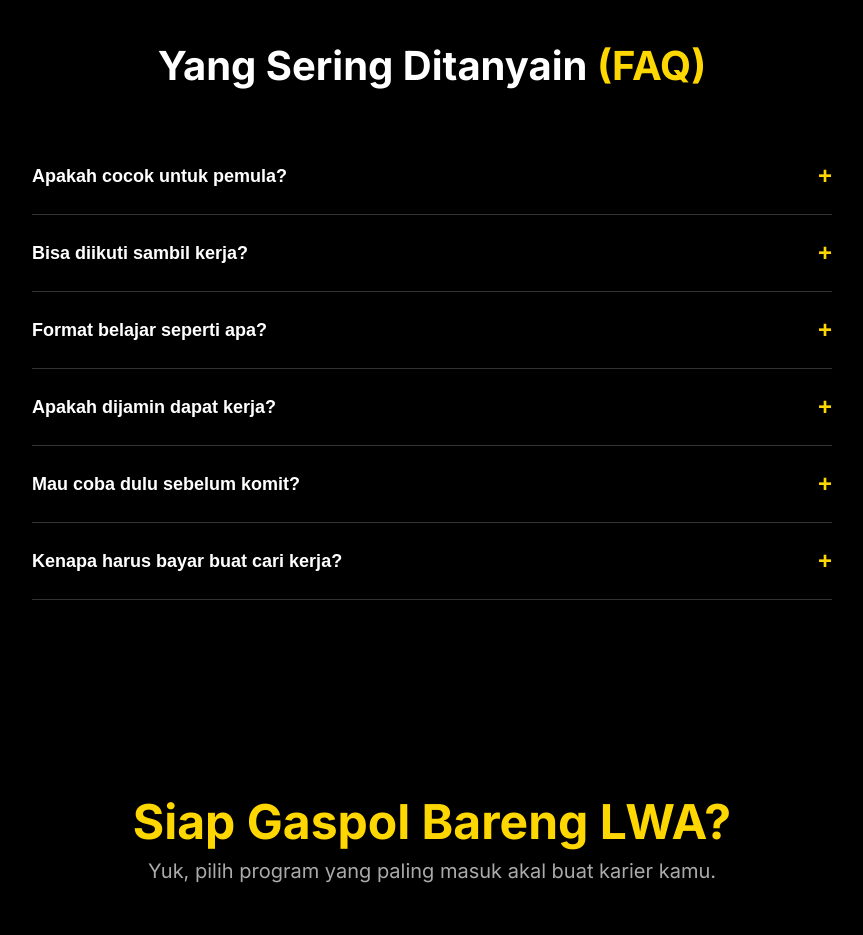
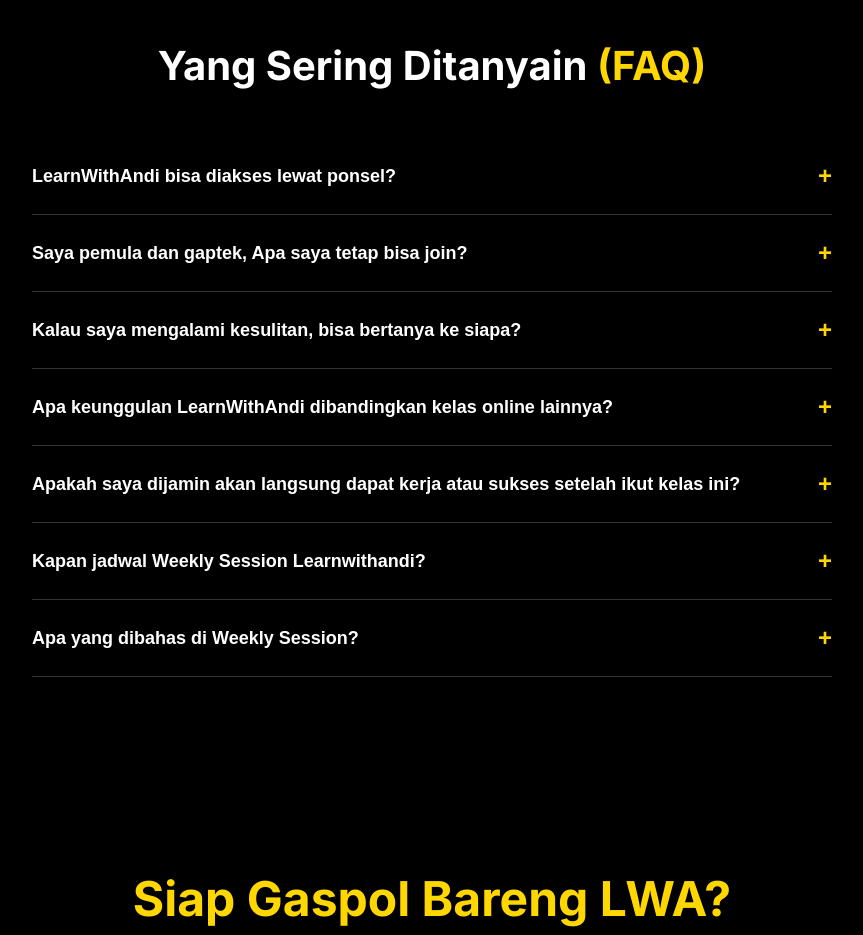
Before and after one commit to alvianzf/learnwithandi.com, a Next.js app: page / in a window 1280 px wide. Shown: the part 9460-10395 px from the top of the page, without its empty margins (208-1071 px from the left). Built offline with nearby package versions, Linux system fonts and the light colour scheme.

Commit message:
feat: add formatting to faqs and fix grammar

```diff
--- a/src/components/FaqSection.tsx
+++ b/src/components/FaqSection.tsx
@@ -29,7 +29,10 @@
             <div
               className={`${styles.answerContainer} ${openIndex === index ? styles.open : ''}`}
             >
-              <p className={styles.answer}>{item.answer}</p>
+              <div
+                className={styles.answer}
+                dangerouslySetInnerHTML={{ __html: item.answer }}
+              />
             </div>
           </div>
         ))}
--- a/src/data/content.ts
+++ b/src/data/content.ts
@@ -376,28 +376,32 @@
     id: "faq",
     items: [
       {
-        question: "Apakah cocok untuk pemula?",
-        answer: "Ya, materi disusun dari dasar hingga advanced, cocok untuk berbagai level pengalaman.",
+        question: "LearnWithAndi bisa diakses lewat ponsel?",
+        answer: "<b>Ya, seluruh materi LearnWithAndi bisa diakses melalui ponsel, laptop, maupun tablet.</b> Platform LWA dirancang agar kamu bisa belajar fleksibel kapan saja dan di mana saja. Cocok untuk kamu yang punya kesibukan atau mobilitas tinggi.",
       },
       {
-        question: "Bisa diikuti sambil kerja?",
-        answer: "Bisa. Jadwal fleksibel dan materi bisa diakses kapan saja.",
+        question: "Saya pemula dan gaptek, Apa saya tetap bisa join?",
+        answer: "<b>Tentu bisa!</b> LearnWithAndi dibangun untuk kamu yang <b>fresh graduate, shifting career, maupun yang sudah break career</b> bahkan untuk kamu yang belum familiar dengan dunia digital. Materi disusun secara step-by-step, pembahasan mudah dimengerti, panduan visual yang mendukung, contoh-contoh praktis dan langsung bisa dipraktekan.",
       },
       {
-        question: "Format belajar seperti apa?",
-        answer: "Kombinasi materi video/teks, live session, tugas praktik, dan diskusi komunitas.",
+        question: "Kalau saya mengalami kesulitan, bisa bertanya ke siapa?",
+        answer: "<b>You'll never walk alone.</b> Tersedia akses ke <b>Grup support eksklusif</b> (via WhatsApp atau Discord), <b>Sesi live Q&A mingguan</b> bersama mentor, Respons langsung dari tim pendamping atau Andi sendiri. Kapan pun kamu mengalami kesulitan, akan selalu ada wadah bertanya dan berdiskusi.",
       },
       {
-        question: "Apakah dijamin dapat kerja?",
-        answer: "Tidak ada jaminan 100%. Kelulusan dan keberhasilan tergantung usaha kamu menerapkannya. Kami memberikan strategi terbaik.",
+        question: "Apa keunggulan LearnWithAndi dibandingkan kelas online lainnya?",
+        answer: "LearnWithAndi bukan sekadar tempat belajar, tapi <b>ekosistem lengkap</b> untuk membekali kamu agar benar-benar siap kerja dan percaya diri di dunia profesional. Kami menggabungkan <b>modul praktis dan studi kasus nyata</b>, komunitas aktif untuk networking dan saling support, sesi live mentoring mingguan, serta feedback langsung dari mentor berpengalaman.",
       },
       {
-        question: "Mau coba dulu sebelum komit?",
-        answer: "Paket Support (Rp100rb) adalah start terbaik. Low risk, high return. Kamu dapet network, info loker valid, dan weekly meeting. Bisa upgrade kapan aja.",
+        question: "Apakah saya dijamin akan langsung dapat kerja atau sukses setelah ikut kelas ini?",
+        answer: "<b>Tidak ada jaminan instan</b> di LearnWithAndi, tapi bagi setiap anggota yang serius aktif bertanya, konsisten mengerjakan tugas, dan mengikuti arahan mentor terbukti banyak yang berhasil mendapat pekerjaan sesuai bidangnya dalam <b>30–90 hari</b>, bahkan ada yang hanya butuh 14 hari.",
       },
       {
-        question: "Kenapa harus bayar buat cari kerja?",
-        answer: "Kamu tidak membayar untuk 'pekerjaan', tapi untuk Akselerasi. Sendirian bisa, tapi rawan 'trial-error'. Kami tawarkan opsi: 1) Support (Bulanan): Fitur setara Basic, cocok buat 'Test Drive' atau butuh jangka pendek. 2) Basic (Lifetime): Lebih hemat jangka panjang, bayar sekali akses selamanya. 3) Premium: Tambahan sesi 1-on-1 privat buat bedah teknis mendalam. Investasi ini buat hemat waktumu.",
+        question: "Kapan jadwal Weekly Session Learnwithandi?",
+        answer: "Weekly Session dilaksanakan setiap <b>Selasa malam pukul 21.00 – selesai</b> dan <b>Jumat malam pukul 21.00 – selesai.</b>",
+      },
+      {
+        question: "Apa yang dibahas di Weekly Session?",
+        answer: "<b>Selasa malam:</b> Review CV dan LinkedIn, termasuk tips optimasi agar lebih dilirik recruiter. <br/><b>Jumat malam:</b> Mock Interview / Latihan Interview, untuk mempersiapkan diri menghadapi interview kerja dengan lebih percaya diri.",
       },
     ],
   },
```
